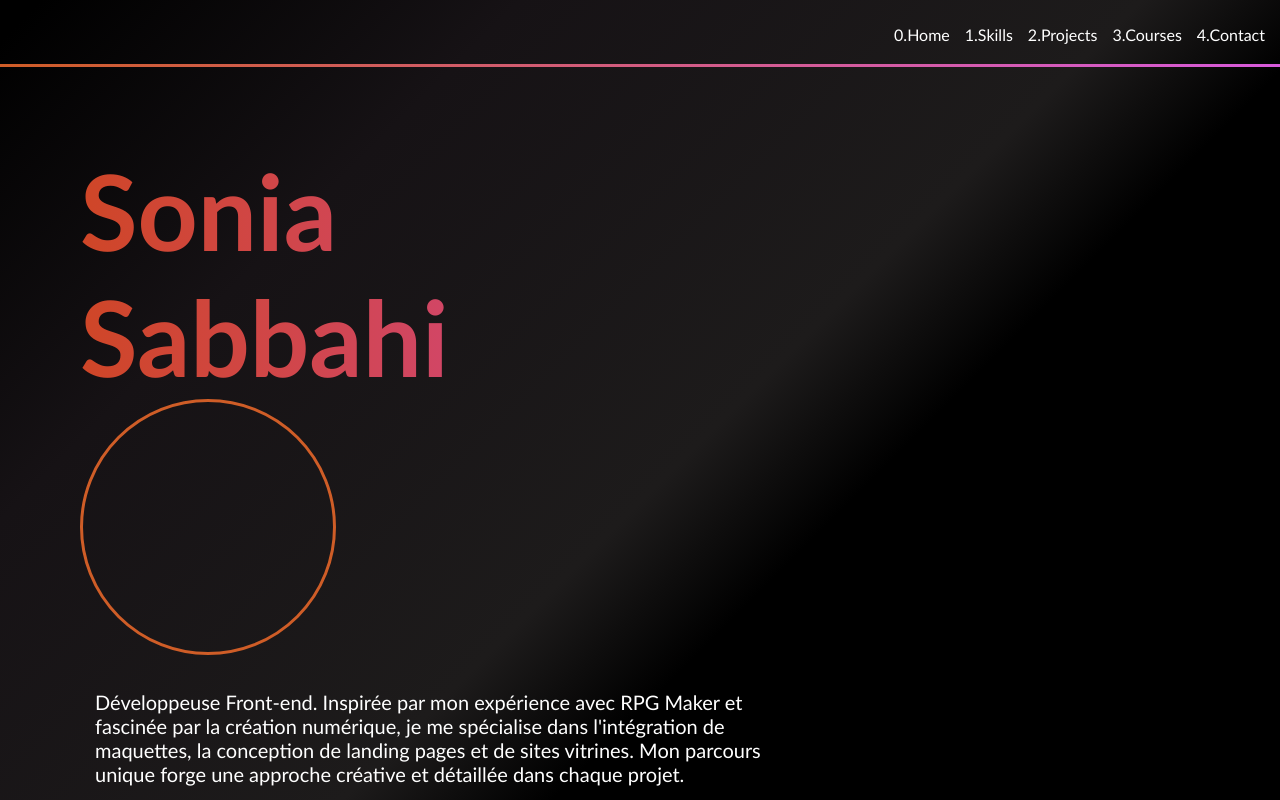
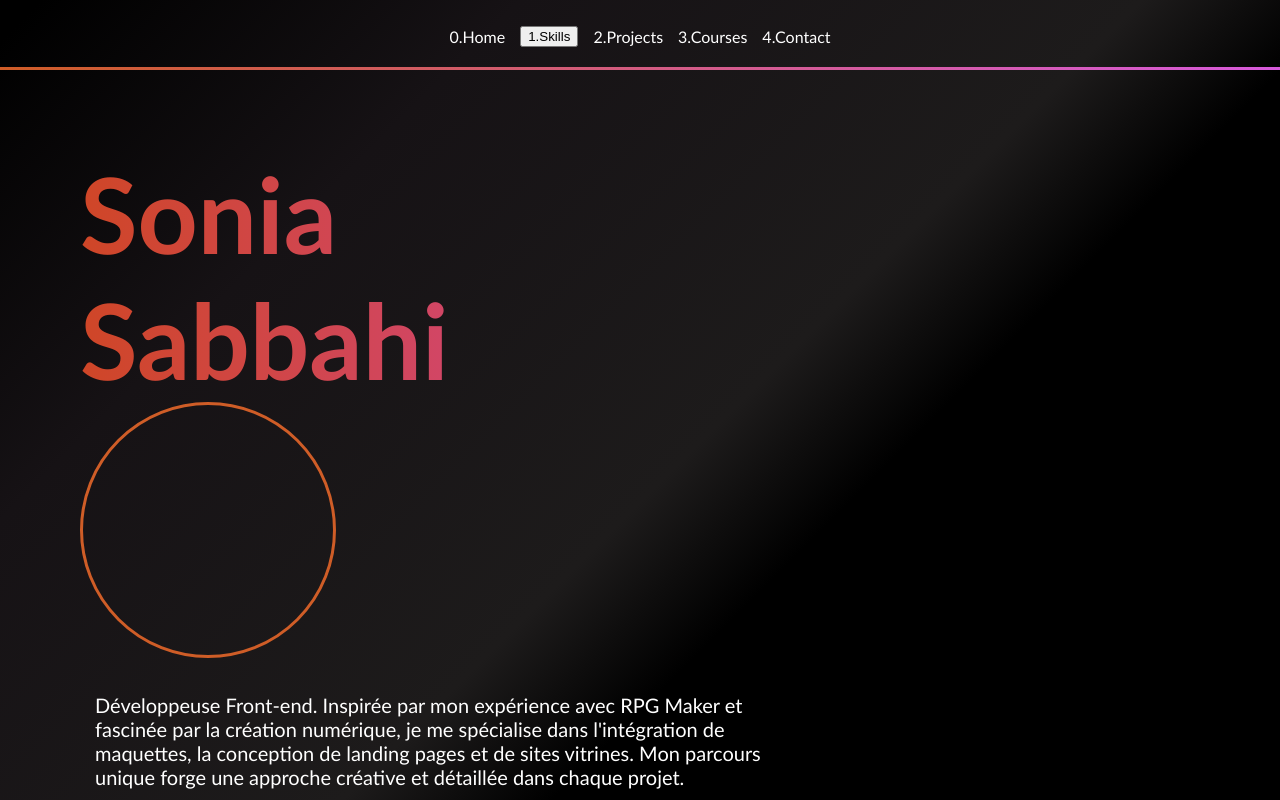
Before and after one commit to Soniadevpro/Sabbahi_Sonia_12_05022024, a React (Vite) app in the folder portfolio-sonia/: page / in a window 1280 px wide. Shown: the top 800 px of the page. Built offline with nearby package versions, Linux system fonts and the light colour scheme.

Commit message:
changement navbar

```diff
--- a/portfolio-sonia/src/App.tsx
+++ b/portfolio-sonia/src/App.tsx
@@ -3,11 +3,7 @@ import { BrowserRouter, Routes, Route } from "react-router-dom";
 
 // Assurez-vous d'importer vos composants. Décommentez les lignes suivantes et assurez-vous que les chemins d'importation sont corrects.
 import Home from "./views/home/home";
-// import About from "./Views/About/About";
-// import Erreur from "./Views/404/Error";
-// import Logement from "./Views/Logement/Logement";
-// import Footer from "./components/Footer/Footer";
-// import Header from "./components/Header/Header";
+import Skills from "./views/skills/skills";
 
 const App: React.FC = () => {
   return (
@@ -17,8 +13,8 @@ const App: React.FC = () => {
         {/* Assurez-vous d'avoir les composants importés pour les utiliser ici */}
         <Route path="/" element={<Home />} />
 
-        {/* <Route path="/about" element={<About />} />
-        <Route path="*" element={<Erreur />} /> */}
+        <Route path="/skills" element={<Skills />} />
+        {/* <Route path="*" element={<Erreur />} /> */}
       </Routes>
       {/* <Footer /> */}
     </BrowserRouter>
--- a/portfolio-sonia/src/components/header/header.scss
+++ b/portfolio-sonia/src/components/header/header.scss
@@ -21,12 +21,13 @@
   ul {
     display: flex;
     flex-direction: row;
-    justify-content: flex-end;
+    justify-content: center;
     gap: 15px;
     list-style: none;
     margin-top: 10px;
     padding: 15px;
     position: relative;
+    align-items: center;
 
     &::after {
       content: "";
--- a/portfolio-sonia/src/components/header/header.tsx
+++ b/portfolio-sonia/src/components/header/header.tsx
@@ -1,13 +1,19 @@
 
 
 const header = () => {
+  const scrollToSkills = () => {
+    const skillsSection = document.getElementById('skills-section');
+    if (skillsSection) {
+        skillsSection.scrollIntoView({ behavior: 'smooth' });
+    }
+};
     return (
         <div>
              <header>
       <div className ="navbar">
         <ul>
           <li>0.Home</li>
-          <li>1.Skills</li>
+          <li><button onClick={scrollToSkills}>1.Skills</button></li>
           <li>2.Projects</li>
           <li>3.Courses</li>
           <li>4.Contact</li>
--- a/portfolio-sonia/src/index.scss
+++ b/portfolio-sonia/src/index.scss
@@ -14,13 +14,13 @@ $color-hover: #e2dedb;
 // imports
 @import "./views/home/home.scss";
 @import "./views/projects/projects.scss";
+@import "./views/skills/skills.scss";
 @import "./components/badge/badge.scss";
 @import "./components/card/card.scss";
 @import "./components/footer/footer.scss";
 @import "./components/form/form.scss";
 @import "./components/header/header.scss";
 @import "./components/hero/hero.scss";
-@import "./components/skills/skills.scss";
 @import "./components/card/card.scss";
 body {
   margin: auto;
--- a/portfolio-sonia/src/views/home/home.tsx
+++ b/portfolio-sonia/src/views/home/home.tsx
@@ -1,6 +1,6 @@
 import Header from "../../components/header/header";
 import Hero from "../../components/hero/hero";
-import Skills from "../../components/skills/skills";
+import Skills from "../skills/skills";
 import Form from "../../components/form/form"
 import Badge from "../../components/badge/badge"
 import Footer from "../../components/footer/footer"
--- a/portfolio-sonia/src/components/skills/skills.tsx
+++ b/portfolio-sonia/src/views/skills/skills.tsx
@@ -13,7 +13,7 @@ import creativity from "../../assets/icon/icons8-creative-64 (1).png"
 const skills = () => {
     return (
         <div>
-             <section className="skills">
+             <section className="skills" id="skills-section">
         <h2>Skills</h2>
         <div className="skills-container">
           <div className="skills-design">
```
Also changed, not shown: portfolio-sonia/src/views/error/error.scss (added), portfolio-sonia/src/views/error/error.tsx (added), portfolio-sonia/src/views/skills/skills.scss (renamed from portfolio-sonia/src/components/skills/skills.scss).
